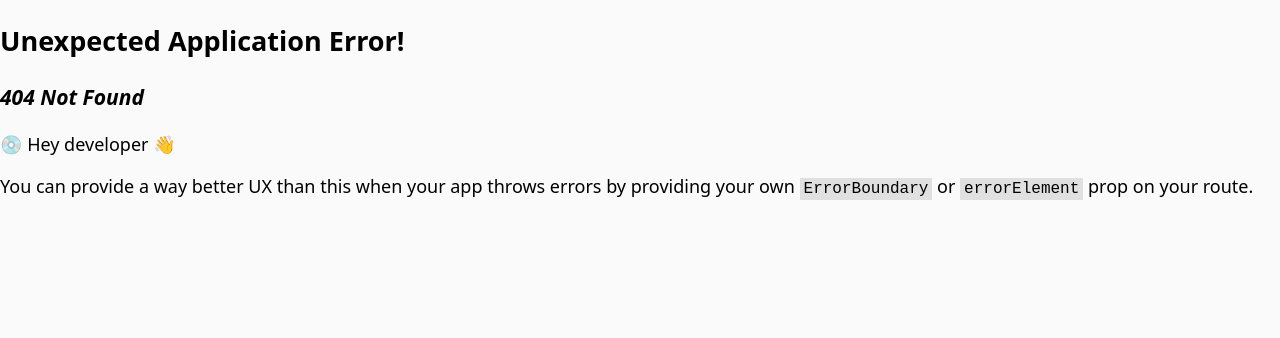
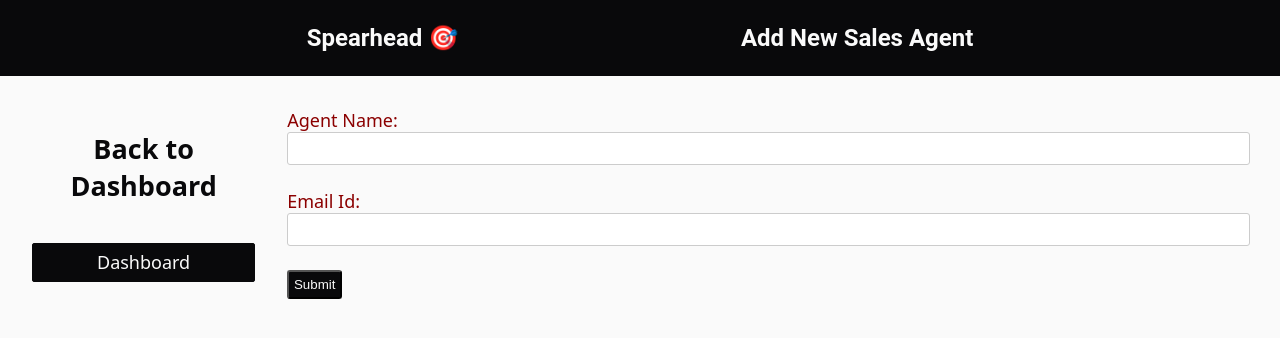
Before and after one commit to Karan-Bharti1/Spearhead, a React (Vite) app: page /addagent in a window 1280 px wide. Before the commit this address had no page. Shown: the top 338 px of the page. Built offline with nearby package versions, Linux system fonts and the light colour scheme; no server answers.

Commit message:
feat: added feature to add new sales agent

```diff
--- a/src/App.css
+++ b/src/App.css
@@ -6,6 +6,7 @@
   --disabled-text-:#52525b;
   --profile-color-:#1e40af;
   --form-border-:hsl(0, 0%, 80%);
+  --error-display:red;
 }
 .header{
   justify-content: space-evenly;
@@ -225,6 +226,9 @@ justify-content: end;
 .filterLeadsLists select{
   border: 1px solid var(--primary-color);
 }
+.errorDisplay{
+  color:var(--error-display) ;
+}
 @media (max-width:768px) {
 .heading{
   font-size: larger;
--- a/src/features/salesAgents/SalesSlice.js
+++ b/src/features/salesAgents/SalesSlice.js
@@ -5,6 +5,29 @@ export const fetchSales=createAsyncThunk("fetchSales/sales",async()=>{
     const response=await axios.get(salesUrl)
     return response.data
 })
+// export const addNewAgent=createAsyncThunk("addNewAgent/sales",async(agent)=>{
+//     const response=await axios.post(salesUrl,agent,{
+// headers:{
+//     'Content-Type':'application/json'
+// }
+//     })
+
+//     return response.data
+// })
+export const addNewAgent = createAsyncThunk("addNewAgent/sales", async(agent) => {
+    try {
+        // Direct string URL, properly formatted request
+        const response = await axios.post(salesUrl, agent, {
+            headers: {
+                'Content-Type': 'application/json'
+            }
+        });
+        return response.data;
+    } catch (error) {
+        console.error("Error details:", error.response?.data || error.message);
+        throw error;
+    }
+});
 export const salesSlice=createSlice({
     name:"sales",
     initialState:{
@@ -25,6 +48,19 @@ builder.addCase(fetchSales.rejected,(state,action)=>{
     state.status="error"
     state.error=action.payload
 })
+builder.addCase(addNewAgent.pending,state=>{
+    state.status="loading"
+
+})
+builder.addCase(addNewAgent.fulfilled,(state,action)=>{
+    state.status="succeeded"
+    console.log(action.payload)
+    state.sales.push(action.payload)
+})
+builder.addCase(addNewAgent.rejected,(state,action)=>{
+    state.status="error"
+    state.error=action.payload
+})
     }
 })
 export default salesSlice.reducer
--- a/src/main.jsx
+++ b/src/main.jsx
@@ -10,6 +10,7 @@ import AddNewLead from './pages/AddNewLead.jsx'
 import EditLead from './pages/EditLead.jsx'
 import LeadList from './pages/LeadList.jsx'
 import SalesAgent from './pages/SalesAgentsList.jsx'
+import AddNewAgent from './pages/AddNewAgent.jsx'
 const router=createBrowserRouter([{
 
   path:"/",
@@ -29,6 +30,9 @@ const router=createBrowserRouter([{
 ,{
   path:"/salesagents",
   element:<SalesAgent/>
+},{
+  path:"/addagent",
+  element:<AddNewAgent/>
 }])
 createRoot(document.getElementById('root')).render(
   <StrictMode>
--- /dev/null
+++ b/src/pages/AddNewAgent.jsx
@@ -0,0 +1,71 @@
+import { useEffect, useState } from "react"
+import Header from "../components/Header"
+import { Link } from "react-router-dom"
+import { addNewAgent, fetchSales } from "../features/salesAgents/SalesSlice"
+import { useDispatch, useSelector } from "react-redux"
+const AddNewAgent=()=>{
+    const [agent,setAgent]=useState({
+        name:"",
+        email:""
+    })
+    const [message,setMessage]=useState("")
+    const sales=useSelector(state=>state.sales)
+    console.log(sales)
+    const dispatch=useDispatch()
+    useEffect(()=>{
+        dispatch(fetchSales())
+    },[dispatch])
+    const handleChange=event=>{
+        const {name,value}=event.target
+        setAgent(prev=>({...prev,[name]:value}))
+    }
+    const handleSubmit=event=>{
+        event.preventDefault()
+
+       if( !sales.sales?.some(saleAgent=>saleAgent.email==agent.email)){
+        dispatch(addNewAgent(agent))
+        .then((result) => {
+
+            setAgent({
+                name: "",
+                email: ""
+            })
+            setMessage("Data Added Successfully")
+            setTimeout(() => {
+                setMessage("")
+            }, 1500)
+        })
+        .catch((error) => {
+            setMessage("Failed to add agent")
+            setTimeout(() => {
+                setMessage("")
+            }, 1500)
+        })
+       }
+    }
+return(<>
+<Header text={"Add New Sales Agent"}/>
+<main className="container">
+    <div className="page-display">
+    <div className="sidebar">
+            <h2  className='sidebar-text'>Back to Dashboard</h2>
+        <Link className='btn-primary' to="/">Dashboard</Link>
+        </div>
+        <div className="content">
+         <form onSubmit={handleSubmit}>
+                <label htmlFor="name" className="text-head">Agent Name:</label>
+                <input type="text" id="name" className="form-control" name="name" value={agent.name} onChange={handleChange} required/>
+                <br/><br/>
+                <label htmlFor="email" className="text-head">Email Id: </label>
+                <input type="email" className="form-control"  id="eamil" name="email" value={agent.email} onChange={handleChange} required/>
+                <br/>
+                {sales.sales?.some(saleAgent=>saleAgent.email===agent.email) && (<p className="errorDisplay">This email Id Already Exists</p>)}
+                <br/>
+
+                <button className="link-display" type="submit">Submit</button>
+            </form>
+            <h2>{message}</h2>
+        </div>
+        </div></main></>)
+}
+export default AddNewAgent
--- a/src/pages/SalesAgentsList.jsx
+++ b/src/pages/SalesAgentsList.jsx
@@ -22,7 +22,7 @@ const SalesAgent=()=>
 
         <div className="content">
             <div className="addAgentContainer">
-                <Link className="link-display">Add New Agent</Link>
+                <Link className="link-display" to={"/addagent"}>Add New Agent</Link>
             </div>
         <ul>
         {salesAgents?.sales?.map(agent=>(<li key={agent._id} className="leadList"><span >{agent.name}</span>
```
